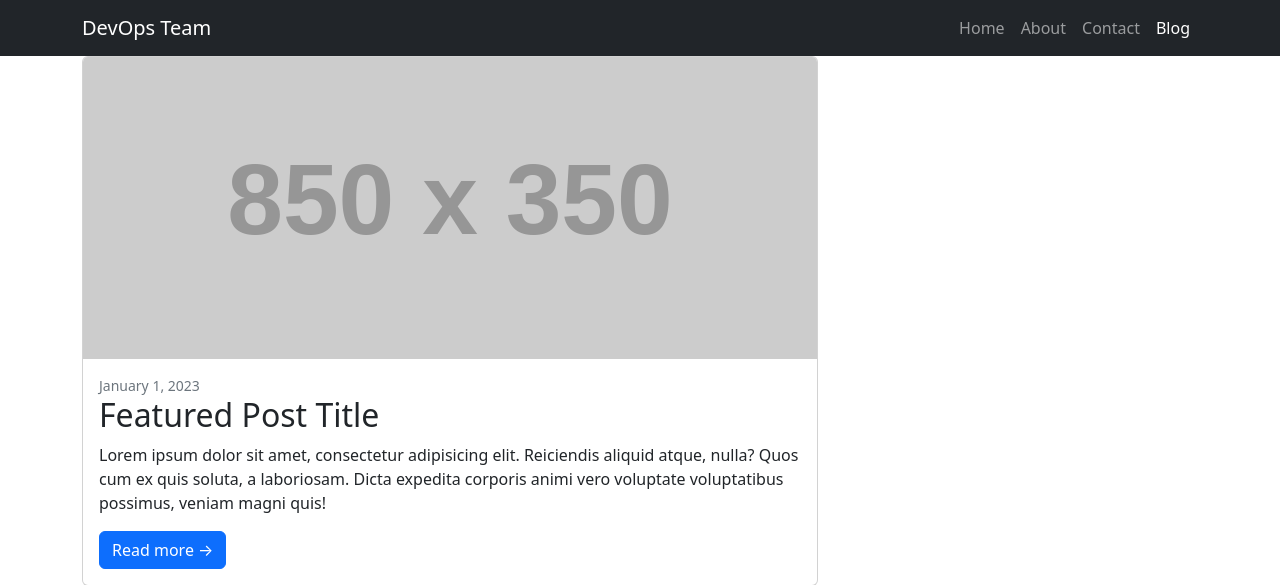
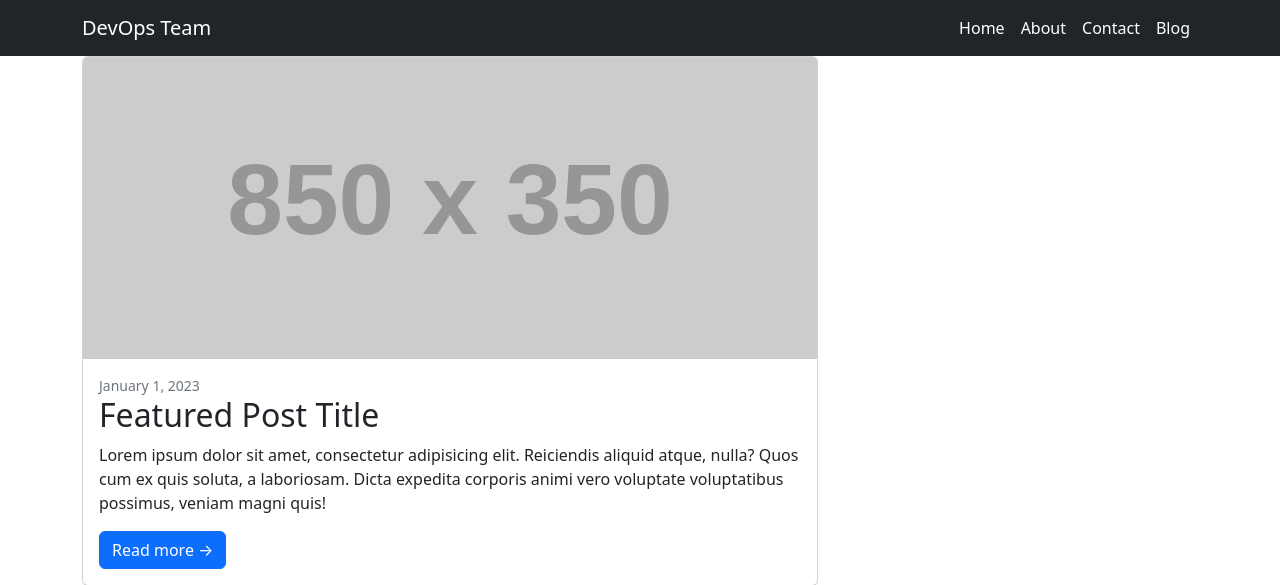
Before and after one commit to IvanTomasevich/Tercera-pre-entrega-Tomasevich, a Django app: template TercerPreEntrega/MVT/templates/blog.html in a window 1280 px wide. Shown: the top 585 px of the page. Run offline with Django 3.2, Linux system fonts and the light colour scheme; the template is opened without the code that fills it, so the values that code supplies are empty; grey boxes labelled with a size stand in for pictures from a placeholder-image service; some libraries are stand-ins or nearby versions.

Commit message:
Minor update

```diff
--- a/TercerPreEntrega/MVT/templates/base.html
+++ b/TercerPreEntrega/MVT/templates/base.html
@@ -21,9 +21,9 @@
                 <button class="navbar-toggler" type="button" data-bs-toggle="collapse" data-bs-target="#navbarSupportedContent" aria-controls="navbarSupportedContent" aria-expanded="false" aria-label="Toggle navigation"><span class="navbar-toggler-icon"></span></button>
                 <div class="collapse navbar-collapse" id="navbarSupportedContent">
                     <ul class="navbar-nav ms-auto mb-2 mb-lg-0">
-                        <li class="nav-item"><a class="nav-link" href="{% url 'home'%}">Home</a></li>
-                        <li class="nav-item"><a class="nav-link" href="{% url 'about'%}">About</a></li>
-                        <li class="nav-item"><a class="nav-link" href="{% url 'contact'%}">Contact</a></li>
+                        <li class="nav-item"><a class="nav-link active" aria-current="page" href="{% url 'home'%}">Home</a></li>
+                        <li class="nav-item"><a class="nav-link active" aria-current="page" href="{% url 'about'%}">About</a></li>
+                        <li class="nav-item"><a class="nav-link active" aria-current="page" href="{% url 'contact'%}">Contact</a></li>
                         <li class="nav-item"><a class="nav-link active" aria-current="page" href="{% url 'blog'%}">Blog</a></li>
                     </ul>
                 </div>
```
